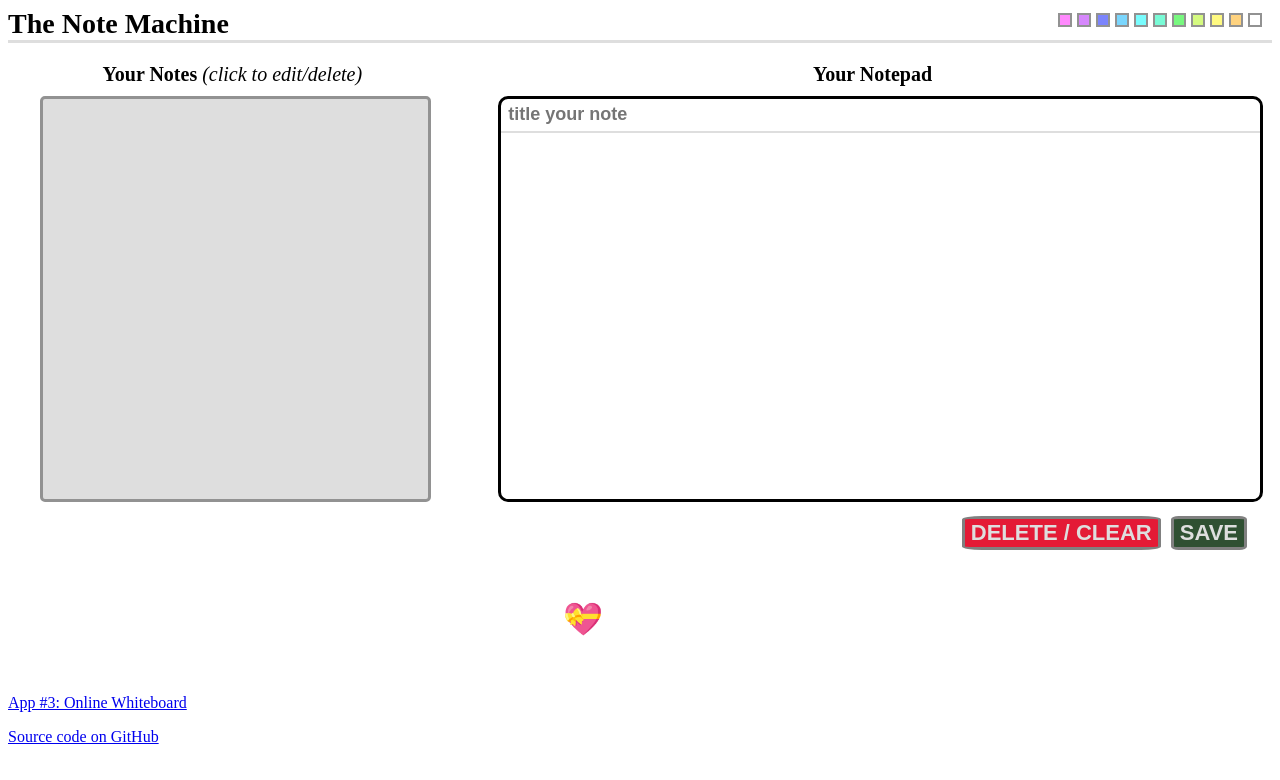
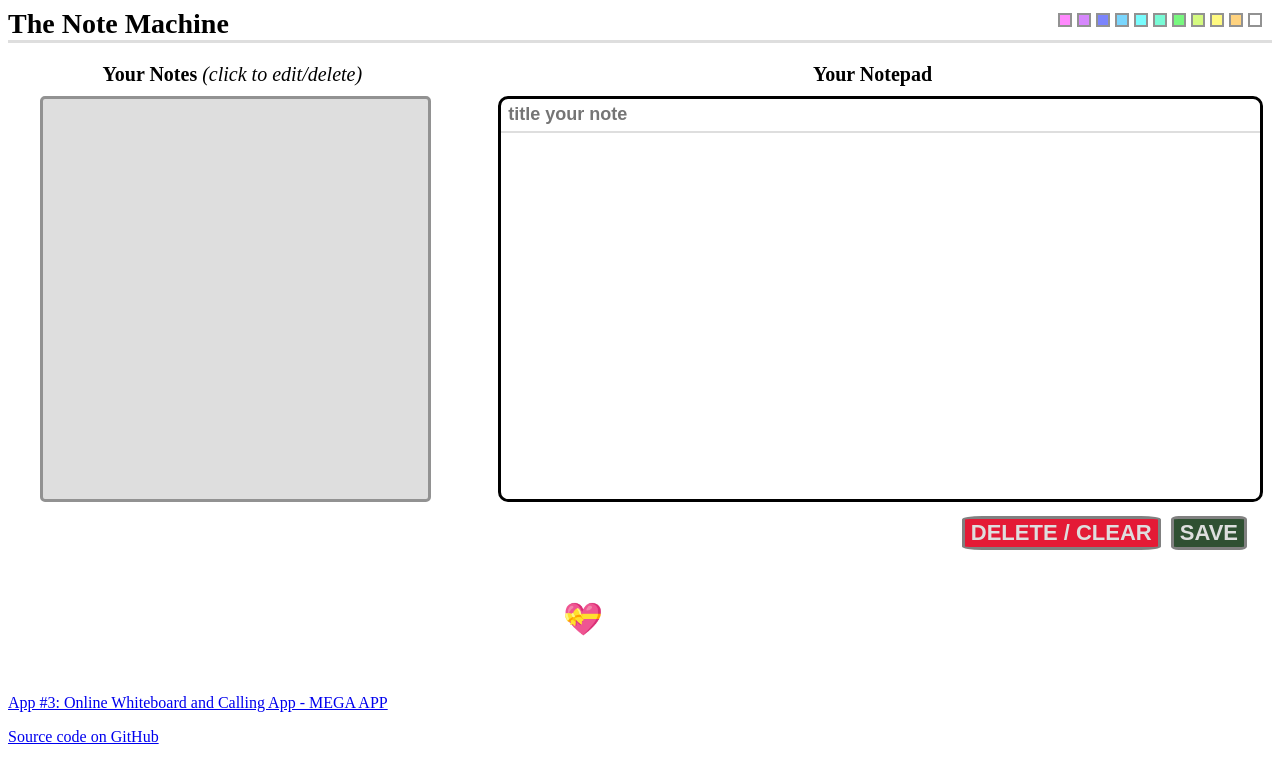
Before and after one commit to Omar8345/note-taking-app, a plain HTML site: page index.html in a window 1280 px wide. Drawn offline with nearby package versions, Linux system fonts and the light colour scheme.

Commit message:
Update index.html

```diff
--- a/index.html
+++ b/index.html
@@ -52,7 +52,7 @@
       <button id="btn-delete">Delete / Clear </button>
     </footer>
     <h1 style="color:white; padding:40px; margin:0; text-align:center;">Made with 💝 by Omar Moustafa</h1>
-    <p><a href="https://www.example.com/">App #3: Online Whiteboard</a></p>
+    <p><a href="https://whiteboard-calling-hackathon.toolsandapps4us.site/">App #3: Online Whiteboard and Calling App - MEGA APP</a></p>
     <p><a href="https://github.com/Omar8345/note-taking-app">Source code on GitHub</a></p>
 
     </footer>
```
